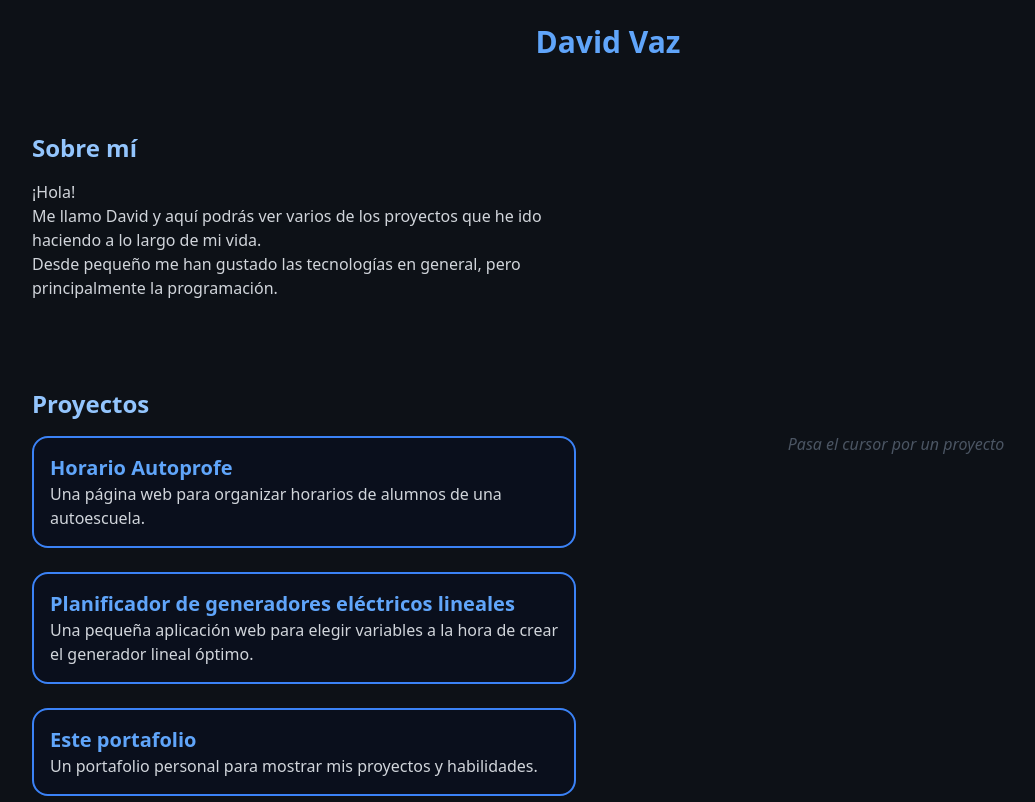
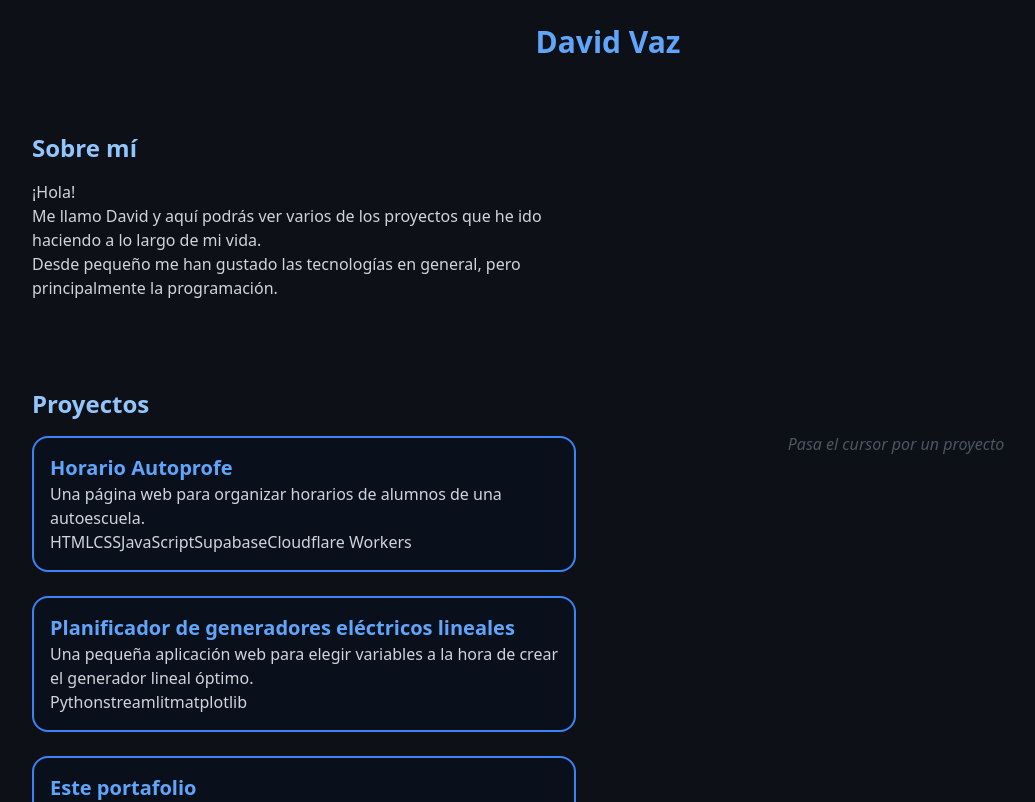
Before and after one commit to Davivp23/DavidVaz, a React (Vite) app: page / in a window 1280 px wide. Shown: the top 802 px of the page, without its empty margins (32-1067 px from the left). Built offline with nearby package versions, Linux system fonts and the light colour scheme.

Commit message:
Update technologies for 'Horario Autoprofe' project and add technologies to Projects component

```diff
--- a/src/components/Projects.jsx
+++ b/src/components/Projects.jsx
@@ -15,6 +15,7 @@ export default function Projects({ onHover }) {
             className="block p-4 bg-[#0a0f1c] border-2 border-blue-500 rounded-2xl hover:border-orange-500 hover:shadow-[0_0_20px_#ff6b35aa] transition duration-300">
             <h3 className="text-xl font-bold text-blue-400">{project.title}</h3>
             <p className="text-gray-300">{project.description}</p>
+            <p className="text-gray-300">{project.technologies}</p>
           </Link>
         ))}
       </div>
--- a/src/data/projects.js
+++ b/src/data/projects.js
@@ -5,7 +5,7 @@ const projects = [
     description: 'Una página web para organizar horarios de alumnos de una autoescuela.',
     url: '/previews/Autoprofe.html',
     image: 'https://pbs.twimg.com/media/Gq8_fgYXsAAzBx_?format=jpg&name=large',
-    technologies: ['HTML', 'CSS', 'JavaScript'],
+    technologies: ['HTML', 'CSS', 'JavaScript', 'Supabase', 'Cloudflare Workers'],
   },
   {
     id: 'generador',
```
